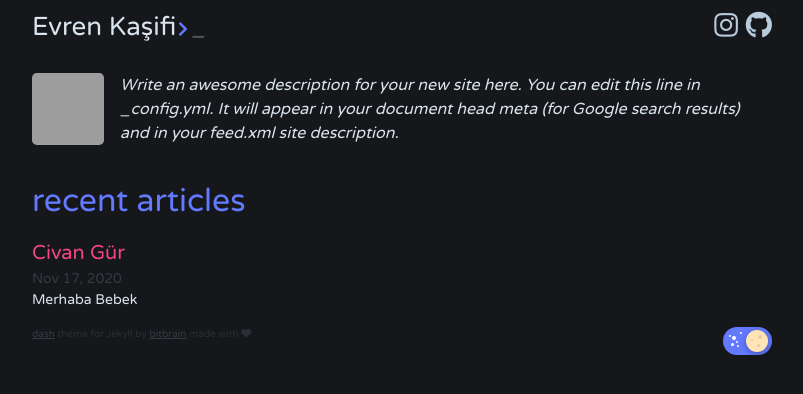
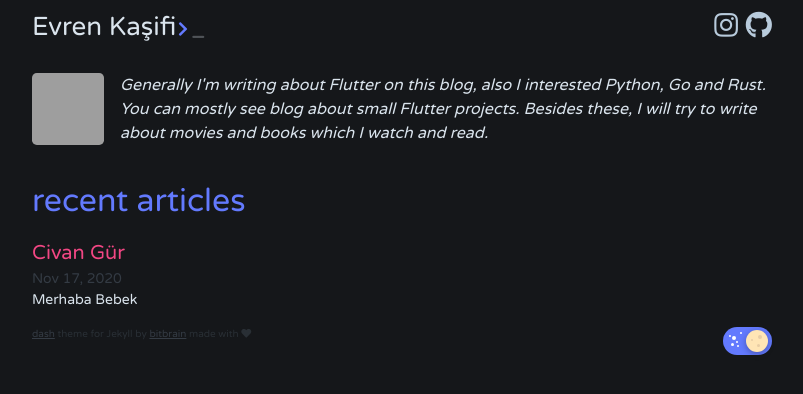
Before and after one commit to BurkClik/BurkClik.github.io, a Jekyll site: the page built from index.html, in a window 1280 px wide, cut to the strip 0-394 px from the top of the page. Shown: the whole strip, without its empty margins (238-1041 px from the left). Built offline with Jekyll 4.4.1, drawn with Linux system fonts in a browser that asks for light colours; the list of posts is cut into pages by our own code; grey boxes are pictures that could not be loaded.

Commit message:
description

```diff
--- a/_config.yml
+++ b/_config.yml
@@ -2,9 +2,9 @@ title: Evren Kaşifi
 author: Burak Çelik
 email: burk.clik@gmail.com
 description: > # this means to ignore newlines until "show_exerpts:"
-  Write an awesome description for your new site here. You can edit this
-  line in _config.yml. It will appear in your document head meta (for
-  Google search results) and in your feed.xml site description.
+  Generally I'm writing about Flutter on this blog, also I interested Python, Go and Rust.
+  You can mostly see blog about small Flutter projects.
+  Besides these, I will try to write about movies and books which I watch and read.
 show_excerpts: true # set to true to show excerpts on the homepage
 
 paginate: 5
```
